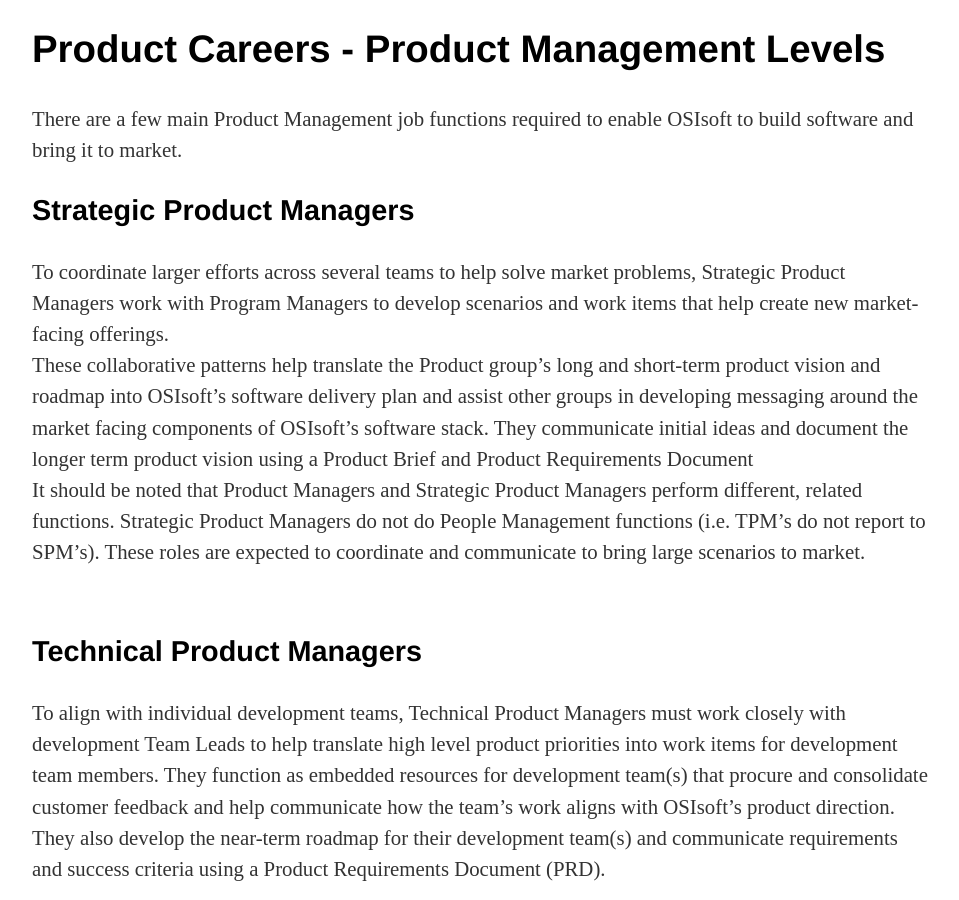
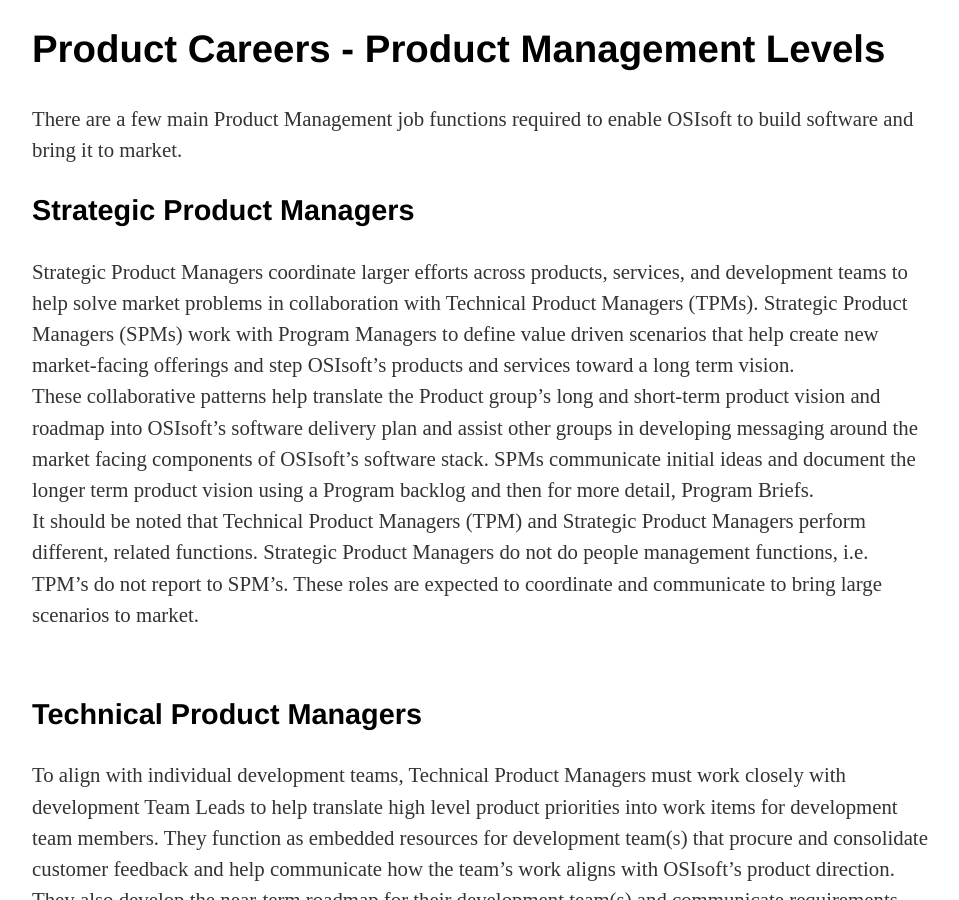
Before and after one commit to OSIEng/osieng.github.io, a Jekyll site: the page built from product_track/index.html, in a window 1280 px wide and 900 px high, scrolled down 2593 px. Shown: the whole window, without its empty margins (160-1119 px from the left). Built offline with Jekyll 4.4.1, drawn with Linux system fonts in a browser that asks for light colours.

Commit message:
Update the SPM description

```diff
--- a/product_track/index.html
+++ b/product_track/index.html
@@ -79,9 +79,9 @@
 <h2>Product Careers - Product Management Levels</h2>
 	<p>There are a few main Product Management job functions required to enable OSIsoft to build software and bring it to market. </p>
 <h3>Strategic Product Managers</h3>
-	<p>To coordinate larger efforts across several teams to help solve market problems, Strategic Product Managers work with Program Managers to develop scenarios and work items that help create new market-facing offerings.
-	</br>These collaborative patterns help translate the Product group’s long and short-term product vision and roadmap into OSIsoft’s software delivery plan and assist other groups in developing messaging around the market facing components of OSIsoft’s software stack. They communicate initial ideas and document the longer term product vision using a Product Brief and Product Requirements Document
-	</br>It should be noted that Product Managers and Strategic Product Managers perform different, related functions. Strategic Product Managers do not do People Management functions (i.e. TPM’s do not report to SPM’s). These roles are expected to coordinate and communicate to bring large scenarios to market.
+	<p>Strategic Product Managers coordinate larger efforts across products, services, and development teams to help solve market problems in collaboration with Technical Product Managers (TPMs). Strategic Product Managers (SPMs) work with Program Managers to define value driven scenarios that help create new market-facing offerings and step OSIsoft’s products and services toward a long term vision.
+	</br>These collaborative patterns help translate the Product group’s long and short-term product vision and roadmap into OSIsoft’s software delivery plan and assist other groups in developing messaging around the market facing components of OSIsoft’s software stack. SPMs communicate initial ideas and document the longer term product vision using a Program backlog and then for more detail, Program Briefs.
+	</br>It should be noted that Technical Product Managers (TPM) and Strategic Product Managers perform different, related functions. Strategic Product Managers do not do people management functions, i.e. TPM’s do not report to SPM’s. These roles are expected to coordinate and communicate to bring large scenarios to market.
 	</p>
 </br>
 <h3>Technical Product Managers</h3>
```
